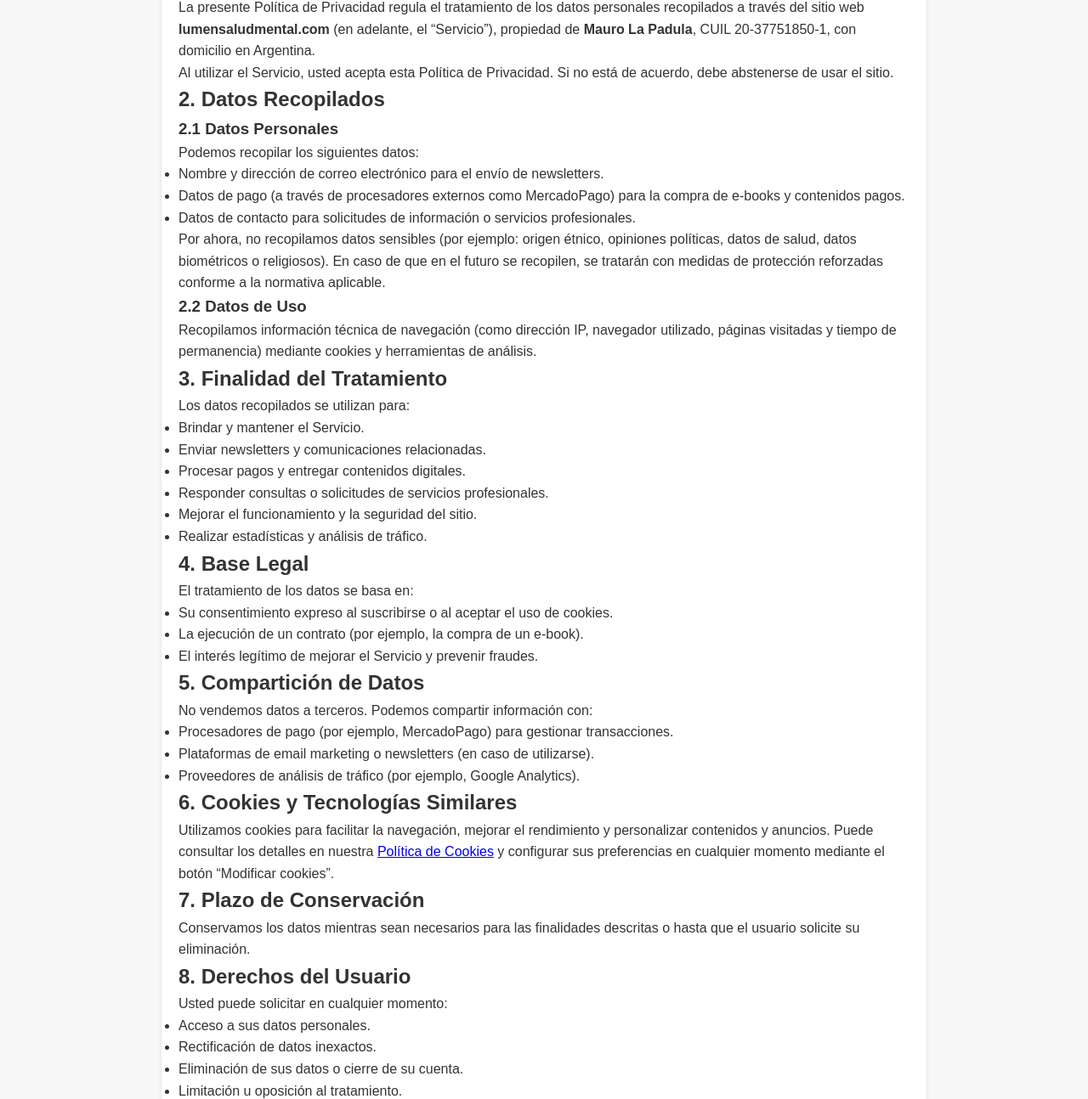
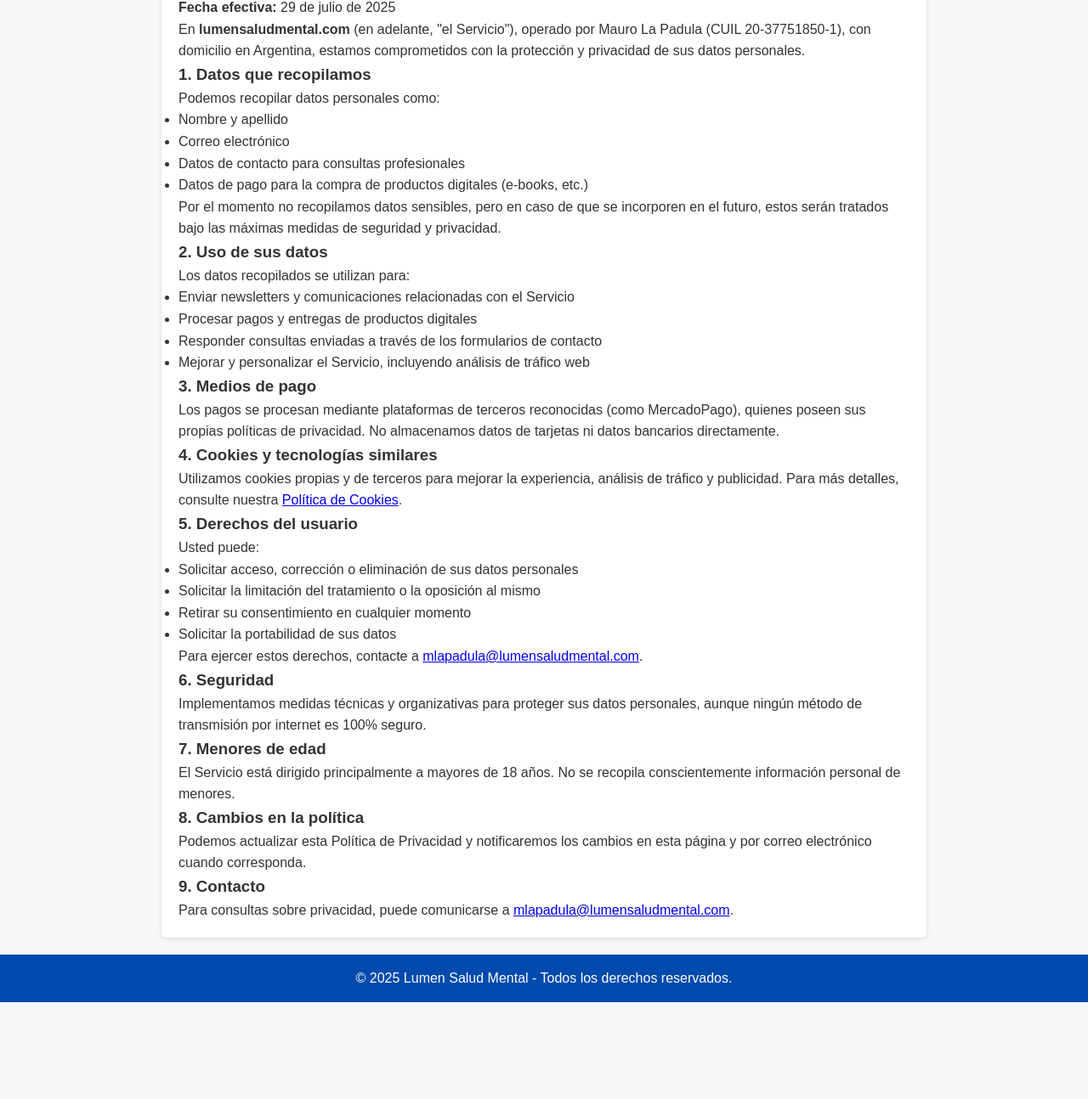
Before and after one commit to lumensm/lumensaludmental-web, a plain HTML site: page politica-privacidad.html in a window 1280 px wide. Shown: the part 249-1543 px from the top of the page at 85% size. After the commit the page ends 1429 px from the top, so only its background shows below. Drawn offline with Linux system fonts and the light colour scheme.

Commit message:
Update politica-privacidad.html

```diff
--- a/politica-privacidad.html
+++ b/politica-privacidad.html
@@ -3,92 +3,74 @@
 <head>
   <meta charset="UTF-8" />
   <meta name="viewport" content="width=device-width, initial-scale=1" />
-    <title>Política de Privacidad - lumensaludmental.com</title>
+  <title>Política de Privacidad - Lumen Salud Mental</title>
   <link rel="stylesheet" href="styles.css" />
 </head>
 <body>
   <header>
-        <h1>Política de Privacidad</h1>
+    <h1>Lumen Salud Mental</h1>
+    <nav>
+      <a href="index.html">Inicio</a> |
+      <a href="terminos-condiciones.html">Términos y Condiciones</a> |
+      <a href="politica-privacidad.html">Política de Privacidad</a> |
+      <a href="politica-cookies.html">Política de Cookies</a>
+    </nav>
   </header>
+  <main>
+    <h2>Política de Privacidad</h2>
+    <p><strong>Fecha efectiva:</strong> 29 de julio de 2025</p>
 
-    <main>
-        <article>
-            <p><strong>Última actualización:</strong> 29 de julio de 2025</p>
+    <p>En <strong>lumensaludmental.com</strong> (en adelante, "el Servicio"), operado por Mauro La Padula (CUIL 20-37751850-1), con domicilio en Argentina, estamos comprometidos con la protección y privacidad de sus datos personales.</p>
 
-            <h2>1. Introducción</h2>
-            <p>La presente Política de Privacidad regula el tratamiento de los datos personales recopilados a través del sitio web <strong>lumensaludmental.com</strong> (en adelante, el “Servicio”), propiedad de <strong>Mauro La Padula</strong>, CUIL 20-37751850-1, con domicilio en Argentina.</p>
-            <p>Al utilizar el Servicio, usted acepta esta Política de Privacidad. Si no está de acuerdo, debe abstenerse de usar el sitio.</p>
+    <h3>1. Datos que recopilamos</h3>
+    <p>Podemos recopilar datos personales como:</p>
+    <ul>
+      <li>Nombre y apellido</li>
+      <li>Correo electrónico</li>
+      <li>Datos de contacto para consultas profesionales</li>
+      <li>Datos de pago para la compra de productos digitales (e-books, etc.)</li>
+    </ul>
+    <p>Por el momento no recopilamos datos sensibles, pero en caso de que se incorporen en el futuro, estos serán tratados bajo las máximas medidas de seguridad y privacidad.</p>
 
-            <h2>2. Datos Recopilados</h2>
-            <h3>2.1 Datos Personales</h3>
-            <p>Podemos recopilar los siguientes datos:</p>
-            <ul>
-                <li>Nombre y dirección de correo electrónico para el envío de newsletters.</li>
-                <li>Datos de pago (a través de procesadores externos como MercadoPago) para la compra de e-books y contenidos pagos.</li>
-                <li>Datos de contacto para solicitudes de información o servicios profesionales.</li>
-            </ul>
-            <p>Por ahora, no recopilamos datos sensibles (por ejemplo: origen étnico, opiniones políticas, datos de salud, datos biométricos o religiosos). En caso de que en el futuro se recopilen, se tratarán con medidas de protección reforzadas conforme a la normativa aplicable.</p>
-
-            <h3>2.2 Datos de Uso</h3>
-            <p>Recopilamos información técnica de navegación (como dirección IP, navegador utilizado, páginas visitadas y tiempo de permanencia) mediante cookies y herramientas de análisis.</p>
-
-            <h2>3. Finalidad del Tratamiento</h2>
+    <h3>2. Uso de sus datos</h3>
     <p>Los datos recopilados se utilizan para:</p>
     <ul>
-                <li>Brindar y mantener el Servicio.</li>
-                <li>Enviar newsletters y comunicaciones relacionadas.</li>
-                <li>Procesar pagos y entregar contenidos digitales.</li>
-                <li>Responder consultas o solicitudes de servicios profesionales.</li>
-                <li>Mejorar el funcionamiento y la seguridad del sitio.</li>
-                <li>Realizar estadísticas y análisis de tráfico.</li>
+      <li>Enviar newsletters y comunicaciones relacionadas con el Servicio</li>
+      <li>Procesar pagos y entregas de productos digitales</li>
+      <li>Responder consultas enviadas a través de los formularios de contacto</li>
+      <li>Mejorar y personalizar el Servicio, incluyendo análisis de tráfico web</li>
     </ul>
 
-            <h2>4. Base Legal</h2>
-            <p>El tratamiento de los datos se basa en:</p>
+    <h3>3. Medios de pago</h3>
+    <p>Los pagos se procesan mediante plataformas de terceros reconocidas (como MercadoPago), quienes poseen sus propias políticas de privacidad. No almacenamos datos de tarjetas ni datos bancarios directamente.</p>
+
+    <h3>4. Cookies y tecnologías similares</h3>
+    <p>Utilizamos cookies propias y de terceros para mejorar la experiencia, análisis de tráfico y publicidad. Para más detalles, consulte nuestra <a href="politica-cookies.html">Política de Cookies</a>.</p>
+
+    <h3>5. Derechos del usuario</h3>
+    <p>Usted puede:</p>
     <ul>
-                <li>Su consentimiento expreso al suscribirse o al aceptar el uso de cookies.</li>
-                <li>La ejecución de un contrato (por ejemplo, la compra de un e-book).</li>
-                <li>El interés legítimo de mejorar el Servicio y prevenir fraudes.</li>
+      <li>Solicitar acceso, corrección o eliminación de sus datos personales</li>
+      <li>Solicitar la limitación del tratamiento o la oposición al mismo</li>
+      <li>Retirar su consentimiento en cualquier momento</li>
+      <li>Solicitar la portabilidad de sus datos</li>
     </ul>
+    <p>Para ejercer estos derechos, contacte a <a href="mailto:mlapadula@lumensaludmental.com">mlapadula@lumensaludmental.com</a>.</p>
 
-            <h2>5. Compartición de Datos</h2>
-            <p>No vendemos datos a terceros. Podemos compartir información con:</p>
-            <ul>
-                <li>Procesadores de pago (por ejemplo, MercadoPago) para gestionar transacciones.</li>
-                <li>Plataformas de email marketing o newsletters (en caso de utilizarse).</li>
-                <li>Proveedores de análisis de tráfico (por ejemplo, Google Analytics).</li>
-            </ul>
+    <h3>6. Seguridad</h3>
+    <p>Implementamos medidas técnicas y organizativas para proteger sus datos personales, aunque ningún método de transmisión por internet es 100% seguro.</p>
 
-            <h2>6. Cookies y Tecnologías Similares</h2>
-            <p>Utilizamos cookies para facilitar la navegación, mejorar el rendimiento y personalizar contenidos y anuncios. Puede consultar los detalles en nuestra <a href="politica-cookies.html">Política de Cookies</a> y configurar sus preferencias en cualquier momento mediante el botón “Modificar cookies”.</p>
+    <h3>7. Menores de edad</h3>
+    <p>El Servicio está dirigido principalmente a mayores de 18 años. No se recopila conscientemente información personal de menores.</p>
 
-            <h2>7. Plazo de Conservación</h2>
-            <p>Conservamos los datos mientras sean necesarios para las finalidades descritas o hasta que el usuario solicite su eliminación.</p>
+    <h3>8. Cambios en la política</h3>
+    <p>Podemos actualizar esta Política de Privacidad y notificaremos los cambios en esta página y por correo electrónico cuando corresponda.</p>
 
-            <h2>8. Derechos del Usuario</h2>
-            <p>Usted puede solicitar en cualquier momento:</p>
-            <ul>
-                <li>Acceso a sus datos personales.</li>
-                <li>Rectificación de datos inexactos.</li>
-                <li>Eliminación de sus datos o cierre de su cuenta.</li>
-                <li>Limitación u oposición al tratamiento.</li>
-            </ul>
-            <p>Para ejercer estos derechos puede escribirnos a <a href="mailto:mlapadula@lumensaludmental.com">mlapadula@lumensaludmental.com</a>.</p>
-
-            <h2>9. Seguridad</h2>
-            <p>Adoptamos medidas técnicas y organizativas razonables para proteger los datos. No obstante, ningún sistema es completamente seguro y no podemos garantizar la invulnerabilidad absoluta de la información.</p>
-
-            <h2>10. Cambios en la Política</h2>
-            <p>Podremos modificar esta Política de Privacidad en cualquier momento. Las modificaciones se publicarán en esta misma página.</p>
-
-            <h2>11. Contacto</h2>
-            <p>Si tiene preguntas sobre esta Política, puede escribirnos a <a href="mailto:mlapadula@lumensaludmental.com">mlapadula@lumensaludmental.com</a> o utilizar el formulario de contacto del sitio.</p>
-        </article>
+    <h3>9. Contacto</h3>
+    <p>Para consultas sobre privacidad, puede comunicarse a <a href="mailto:mlapadula@lumensaludmental.com">mlapadula@lumensaludmental.com</a>.</p>
   </main>
-
   <footer>
-        <p><a href="politica-cookies.html">Política de Cookies</a> | <a href="terminos-condiciones.html">Términos y Condiciones</a></p>
-        <p><a href="index.html">Inicio</a></p>
+    <p>© 2025 Lumen Salud Mental - Todos los derechos reservados.</p>
   </footer>
 </body>
 </html>
```
Lines whose indentation alone changed are shown as unchanged.
